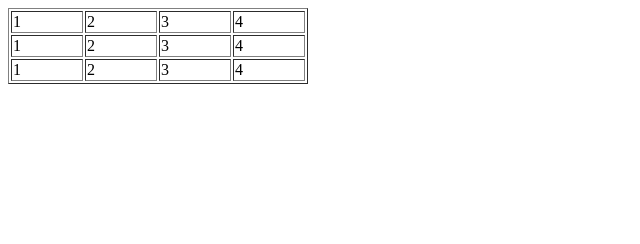
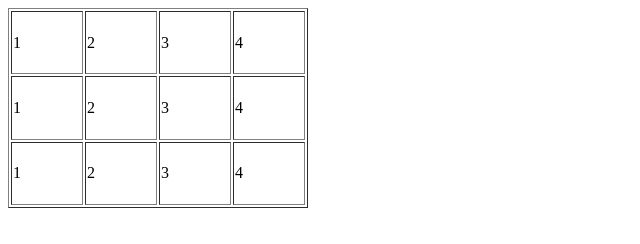
Before and after one commit to shengnan-zhou/test, a plain HTML site: page index.html in a window 1280 px wide. Shown: the whole page, without its empty margins (0-640 px from the left). Drawn offline with Linux system fonts and the light colour scheme.

Commit message:
dev设置表格的高度

```diff
--- a/index.html
+++ b/index.html
@@ -3,7 +3,7 @@
  * @Author: shengnan
  * @Date: 2020-10-27 19:36:38
  * @LastEditors: shengnan
- * @LastEditTime: 2020-10-27 19:45:46
+ * @LastEditTime: 2020-10-27 19:49:38
 -->
 <!DOCTYPE html>
 <html lang="en">
@@ -13,7 +13,7 @@
   <title>git</title>
 </head>
 <body>
-  <table border="1px solid #ccc" width='300px'>
+  <table border="1px solid #ccc" width="300px" height="200px">
     <tr>
       <td>1</td>
       <td>2</td>
```
